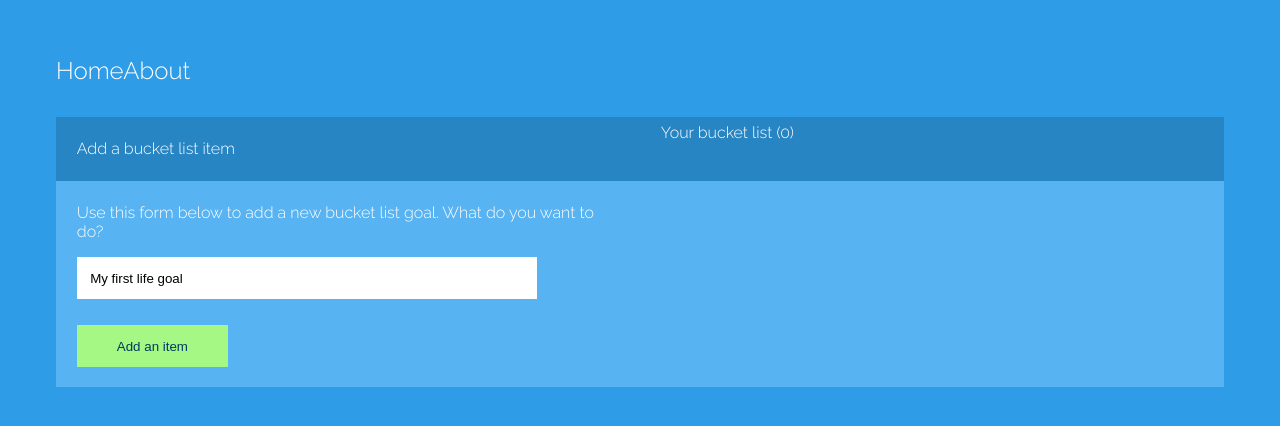
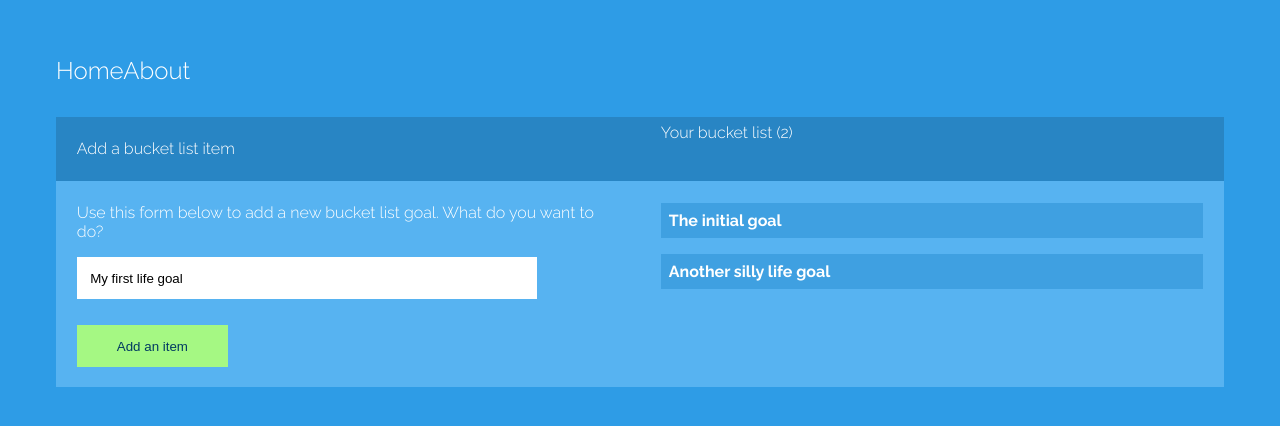
Before and after one commit to sFiFty/bio-page, an Angular app: page / in a window 1280 px wide. Shown: the top 426 px of the page. Built offline with nearby package versions, Linux system fonts and the light colour scheme.

Commit message:
understood services

```diff
--- a/src/app/about/about.component.html
+++ b/src/app/about/about.component.html
@@ -1,3 +1,9 @@
 <p>
   This is what I'm all about. <a href="" (click)="sendMeHome()"> <strong>Take me back</strong> </a>
 </p>
+
+<ul>
+  <li *ngFor="let goal of goals">
+    {{ goal }}
+  </li>
+</ul>
--- a/src/app/about/about.component.ts
+++ b/src/app/about/about.component.ts
@@ -1,6 +1,7 @@
 import { Component, OnInit } from '@angular/core';
 import { ActivatedRoute } from '@angular/router';
 import { Router } from '@angular/router';
+import { DataService } from '../data.service';
 
 @Component({
   selector: 'app-about',
@@ -9,13 +10,16 @@
 })
 export class AboutComponent implements OnInit {
 
-  constructor(private route: ActivatedRoute, private router: Router) {
+  goals: any;
+
+  constructor(private route: ActivatedRoute, private router: Router, private _data: DataService) {
     this.route.params.subscribe(res => {
       console.log(res.id);
     });
   }
 
   ngOnInit() {
+    this._data.goal.subscribe(res => this.goals = res);
   }
 
   sendMeHome() {
--- a/src/app/app.module.ts
+++ b/src/app/app.module.ts
@@ -8,6 +8,7 @@
 import { AppComponent } from './app.component';
 import { HomeComponent } from './home/home.component';
 import { AboutComponent } from './about/about.component';
+import { DataService } from './data.service';
 
 
 @NgModule({
@@ -22,7 +23,7 @@
     FormsModule,
     BrowserAnimationsModule
   ],
-  providers: [],
+  providers: [DataService],
   bootstrap: [AppComponent]
 })
 export class AppModule { }
--- /dev/null
+++ b/src/app/data.service.ts
@@ -0,0 +1,15 @@
+import { Injectable } from '@angular/core';
+import {BehaviorSubject } from 'rxjs/BehaviorSubject';
+
+@Injectable()
+export class DataService {
+  private goals = new BehaviorSubject<any>(
+    ['The initial goal', 'Another silly life goal']
+  );
+  goal = this.goals.asObservable();
+  constructor() { }
+
+  changeGoal(goal) {
+    this.goals.next(goal);
+  }
+}
--- a/src/app/home/home.component.ts
+++ b/src/app/home/home.component.ts
@@ -1,6 +1,6 @@
 import { Component, OnInit } from '@angular/core';
 import { trigger, style, transition, animate, keyframes, query, stagger } from '@angular/animations';
-
+import { DataService } from '../data.service';
 @Component({
   selector: 'app-home',
   templateUrl: './home.component.html',
@@ -35,21 +35,24 @@
 
   goals = [];
 
-  constructor() { }
+  constructor(private _data: DataService) { }
 
   ngOnInit() {
+    this._data.goal.subscribe(res => this.goals = res);
     this.itemCount = this.goals.length;
+    this._data.changeGoal(this.goals);
   }
 
   addItem() {
     this.goals.push(this.goalTxt);
     this.goalTxt = '';
     this.itemCount = this.goals.length;
+    this._data.changeGoal(this.goals);
   }
 
   removeItem(i) {
     console.log(i);
-    this.goals.splice(i, 1);
+    this._data.changeGoal(this.goals);
   }
 
 }
```
Also changed, not shown: 1 other file (tests, documents, lock files or other folders).
